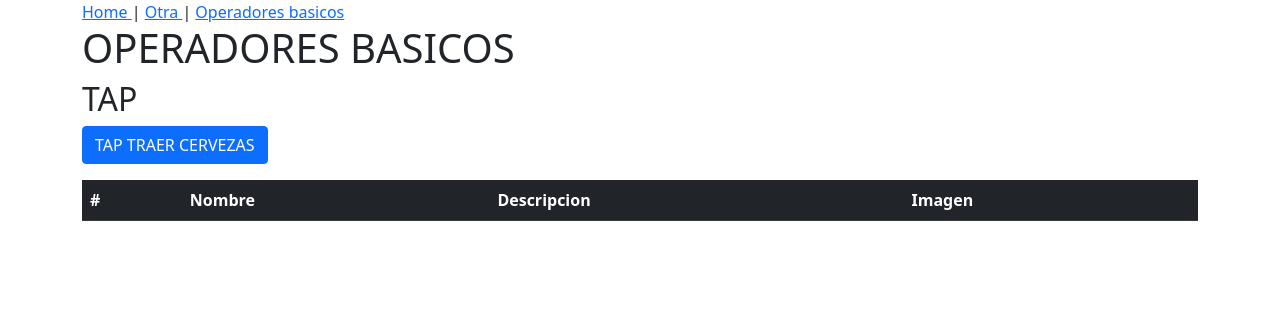
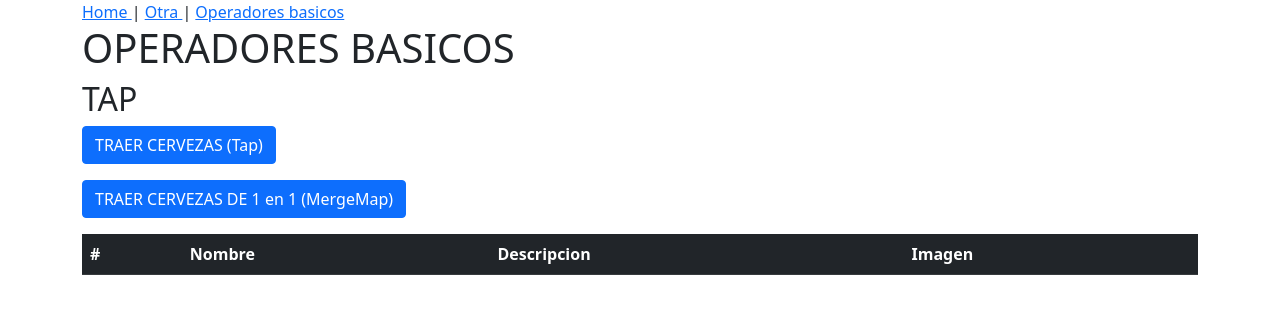
Before and after one commit to anguleando/rxjs, an Angular app: page /operadores-basico in a window 1280 px wide. Shown: the top 314 px of the page. Built offline with nearby package versions, Linux system fonts and the light colour scheme.

Commit message:
Add mergeMap (no es un operador basico, pero lo vamos a usar para simular que recibimos n respuestas en lugar de 1 única respuesta de un array de n items)

```diff
--- a/src/app/components/operadores-basicos/operadores-basicos.component.html
+++ b/src/app/components/operadores-basicos/operadores-basicos.component.html
@@ -1,7 +1,8 @@
 <h1>OPERADORES BASICOS</h1>
 
 <h2>TAP</h2>
-    <p><button type="button" class="btn btn-primary" (click)="onGetCervezasTap()">TAP TRAER CERVEZAS</button></p>
+    <p><button type="button" class="btn btn-primary" (click)="onGetCervezasTap()">TRAER CERVEZAS (Tap)</button></p>
+    <p><button type="button" class="btn btn-primary" (click)="onGetCervezasMergeMap()">TRAER CERVEZAS DE 1 en 1 (MergeMap)</button></p>
 
 <table class="table table-dark table-striped">
   <thead>
--- a/src/app/components/operadores-basicos/operadores-basicos.component.ts
+++ b/src/app/components/operadores-basicos/operadores-basicos.component.ts
@@ -1,5 +1,5 @@
 import { Component, OnInit } from '@angular/core';
-import { from, Observer, of, switchMap, tap, toArray } from 'rxjs';
+import { from, mergeMap, Observer, of, switchMap, tap, toArray } from 'rxjs';
 import { Cerveza } from 'src/app/models/cerveza.interface';
 import { BeersService } from 'src/app/services/beers.service';
 
@@ -85,7 +85,18 @@ export class OperadoresBasicosComponent implements OnInit {
 
   }
 
+  onGetCervezasMergeMap() {
+    console.log('entro en onGetCervezasMergeMap');
 
+    // this.beersService.getCervezas().pipe()
+    // .subscribe(this.myObserver);
+
+    this.beersService.getCervezas().pipe(
+      mergeMap( (res) => from(res)),
+    )
+    .subscribe(this.myObserver);
+
+  }
 
 
 }
```
